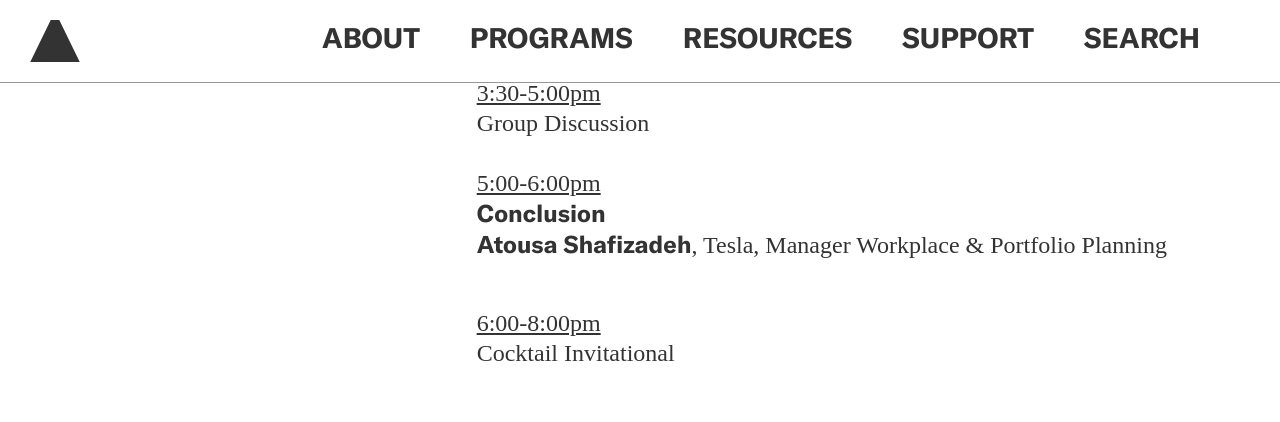
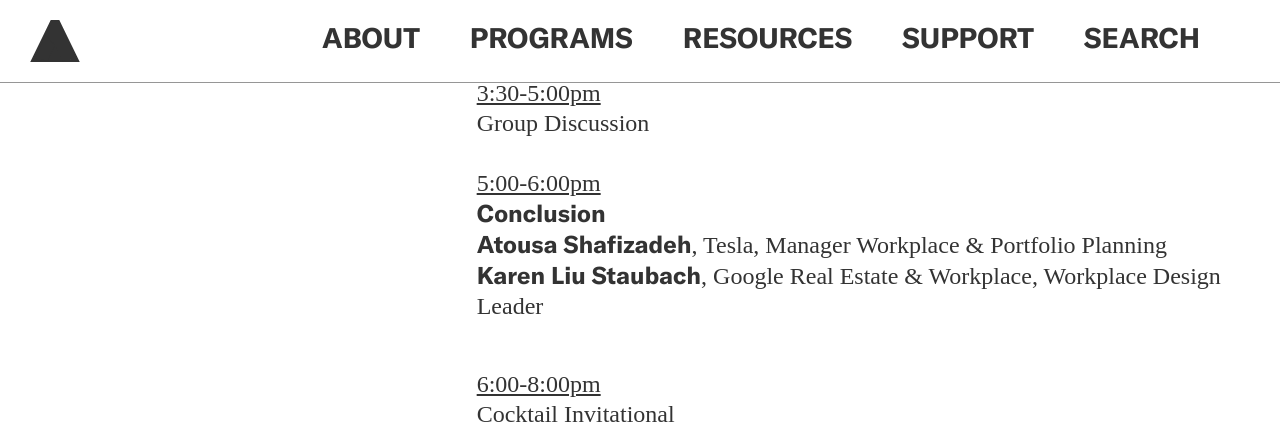
Before and after one commit to jengalas/bwaf-bbw, a Jekyll site: the page built from _programs/industry-leaders-roundtable-retreat.md, in a window 1280 px wide and 900 px high, scrolled down 3704 px, cut to the strip 0-422 px from the top of the window. Built offline with Jekyll 4.4.1, drawn with Linux system fonts in a browser that asks for light colours; nearby versions of some CDN libraries; some web fonts are replaced.

Commit message:
Updated 1 file via CloudCannon.

```diff
--- a/_programs/industry-leaders-roundtable-retreat.md
+++ b/_programs/industry-leaders-roundtable-retreat.md
@@ -153,7 +153,8 @@ page_blocks:
       Mistry**, Arup, Associate Principal & Americas Foresight
       Leader<br><br><u>3:30-5:00pm<br /></u>Group
       Discussion<br><br><u>5:00-6:00pm<br /></u>**Conclusion<br>Atousa
-      Shafizadeh**, Tesla, Manager Workplace & Portfolio Planning
+      Shafizadeh**, Tesla, Manager Workplace & Portfolio Planning<br>**Karen Liu
+      Staubach**, Google Real Estate & Workplace, Workplace Design Leader
 
 
       <u>6:00-8:00pm<br /></u>Cocktail Invitational
```
